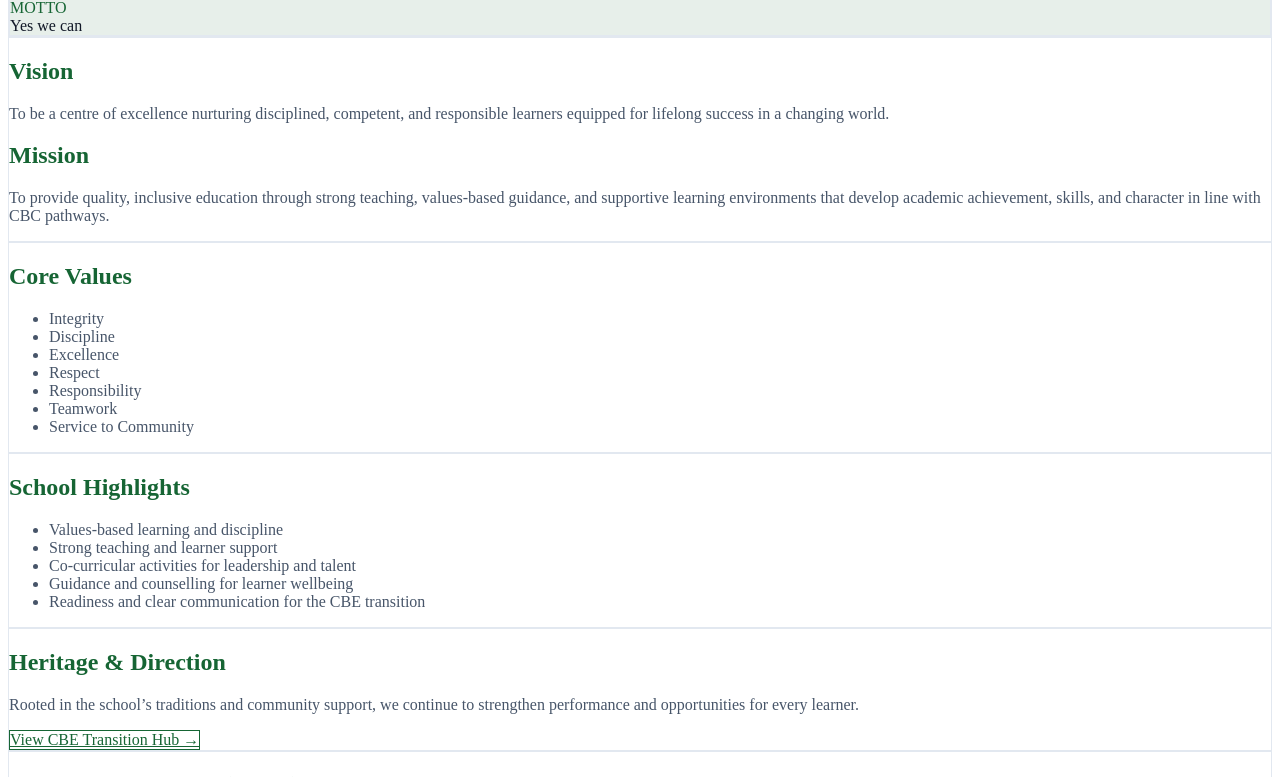
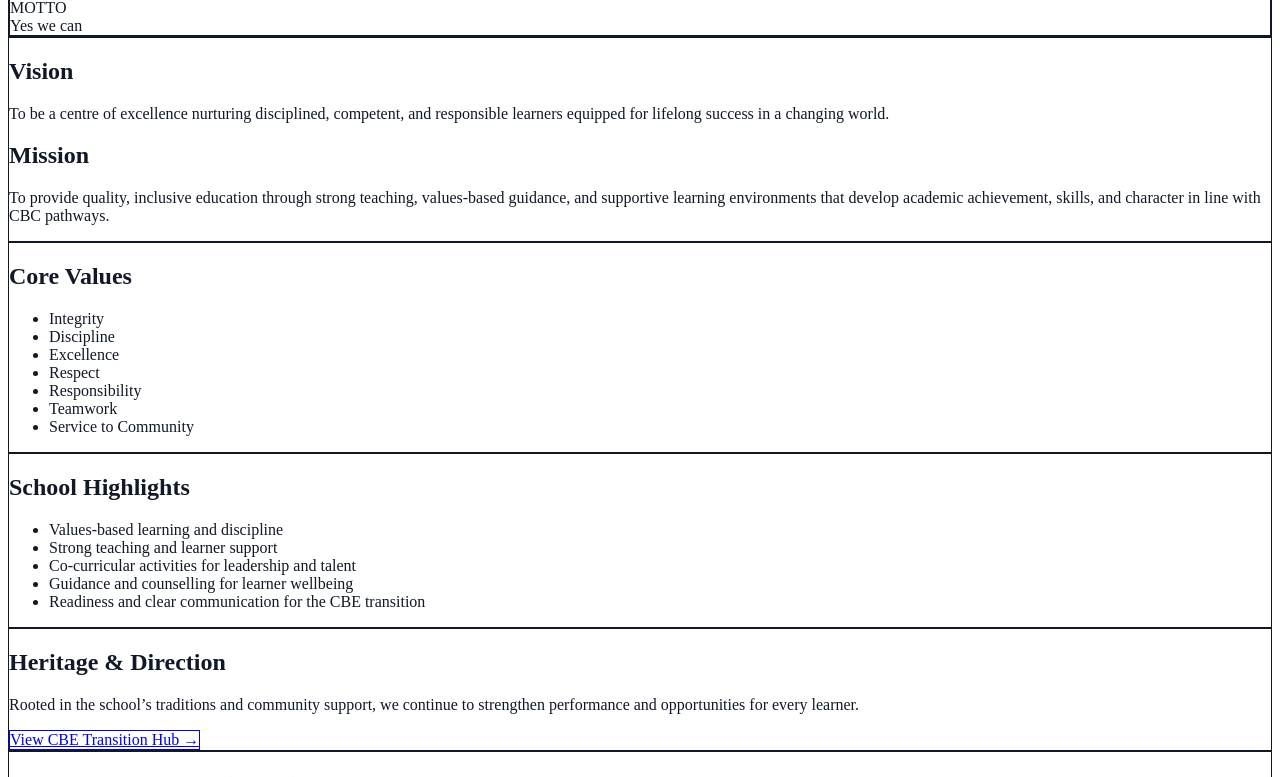
Before and after one commit to ianesipisu099-commits/ematetie-school-demo, a Next.js app: page /about in a window 1280 px wide. Shown: the part 303-1080 px from the top of the page. Built offline with nearby package versions, Linux system fonts and the light colour scheme.

Commit message:
Add tailwind config and fix color tokens

```diff
--- a/app/globals.css
+++ b/app/globals.css
@@ -2,7 +2,6 @@
 @tailwind components;
 @tailwind utilities;
 
-/* --- Color tokens (Tailwind-friendly) --- */
 :root {
   --background: 255 255 255;
   --foreground: 17 24 39;
@@ -12,45 +11,16 @@
 
   --border: 226 232 240;
 
-  /* Deep green brand */
   --brand: 22 101 52;
-  --brand-foreground: 255 255 255;
   --brand-soft: 22 101 52 / 10%;
 }
 
-/* Base */
 body {
   background-color: rgb(var(--background));
   color: rgb(var(--foreground));
 }
 
-/* A11y focus */
 :focus-visible {
   outline: 2px solid rgb(var(--brand));
   outline-offset: 3px;
 }
-
-/* --- Utility bridge (so your existing classnames look right) --- */
-.text-muted-foreground {
-  color: rgb(var(--muted-foreground));
-}
-
-.bg-muted {
-  background-color: rgb(var(--muted));
-}
-
-.border {
-  border-color: rgb(var(--border));
-}
-
-.text-brand {
-  color: rgb(var(--brand));
-}
-
-.bg-brand-soft {
-  background-color: rgb(var(--brand-soft));
-}
-
-.border-brand {
-  border-color: rgb(var(--brand));
-}
--- /dev/null
+++ b/tailwind.config.js
@@ -0,0 +1,22 @@
+/** @type {import('tailwindcss').Config} */
+module.exports = {
+  content: [
+    "./app/**/*.{js,ts,jsx,tsx,mdx}",
+    "./components/**/*.{js,ts,jsx,tsx,mdx}",
+    "./content/**/*.{js,ts,jsx,tsx,mdx}",
+  ],
+  theme: {
+    extend: {
+      colors: {
+        background: "rgb(var(--background))",
+        foreground: "rgb(var(--foreground))",
+        muted: "rgb(var(--muted))",
+        "muted-foreground": "rgb(var(--muted-foreground))",
+        border: "rgb(var(--border))",
+        brand: "rgb(var(--brand))",
+        "brand-soft": "rgb(var(--brand-soft))",
+      },
+    },
+  },
+  plugins: [],
+};
```
